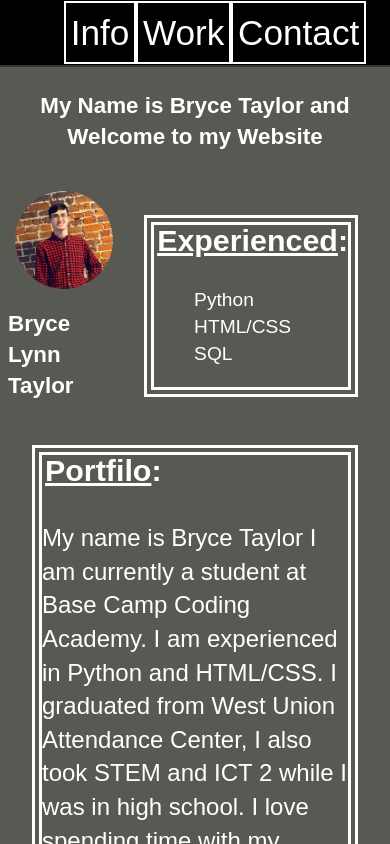
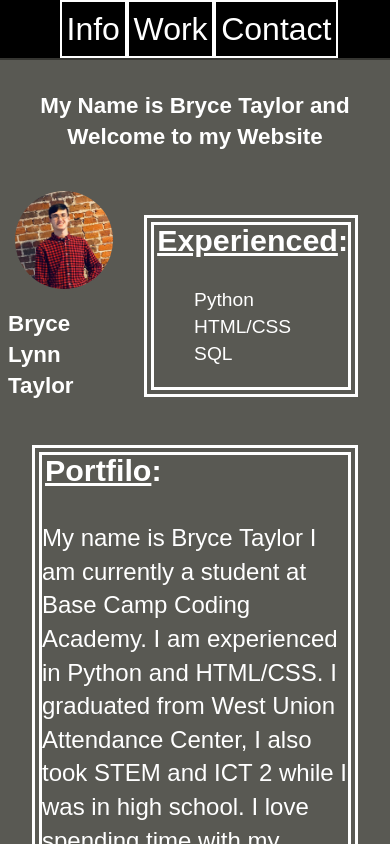
Before and after one commit to Bryce-Taylor/Bryce-Taylor.github.io, a plain HTML site: page index.html in a window 390 px wide. Shown: the top 844 px of the page. Drawn offline with Linux system fonts and the light colour scheme.

Commit message:
Adjusting Nav Bar and Media

```diff
--- a/index.css
+++ b/index.css
@@ -35,7 +35,7 @@ a {
 
 img {
     display: block;
-    width: 100%;
+    max-width: 100vw;
 }
 
 .nav {
@@ -55,18 +55,19 @@ img {
     margin-right: 2rem;
 }
 
-@media (max-width: 32.0em) {
+@media (max-width: 1050px) {
     .nav {
         justify-content: center;
     }
     .nav-list {
-        margin: 1 1rem;
+        margin: 0 1rem;
+        margin-right:3rem;
     }
 }
 
 .nav-list a {
     display: block;
-    font-size: 2.2rem;
+    font-size: 2.0rem;
     padding: 0.3rem;
 }
 
@@ -143,7 +144,7 @@ img {
     border-bottom: 0.1rem solid rgb(253, 253, 253);
 }
 
-@media (max-width: 32.0em) {
+@media (max-width: 1050px) {
     .projects-section-header {
         font-size: 2rem;
     }
@@ -197,7 +198,7 @@ img {
     padding: 1rem 0.5rem;
 }
 
-@media(max-width: 32.0em){
+@media(max-width: 1050px){
     h2{
         font-size: 1.4rem;
     }
```
